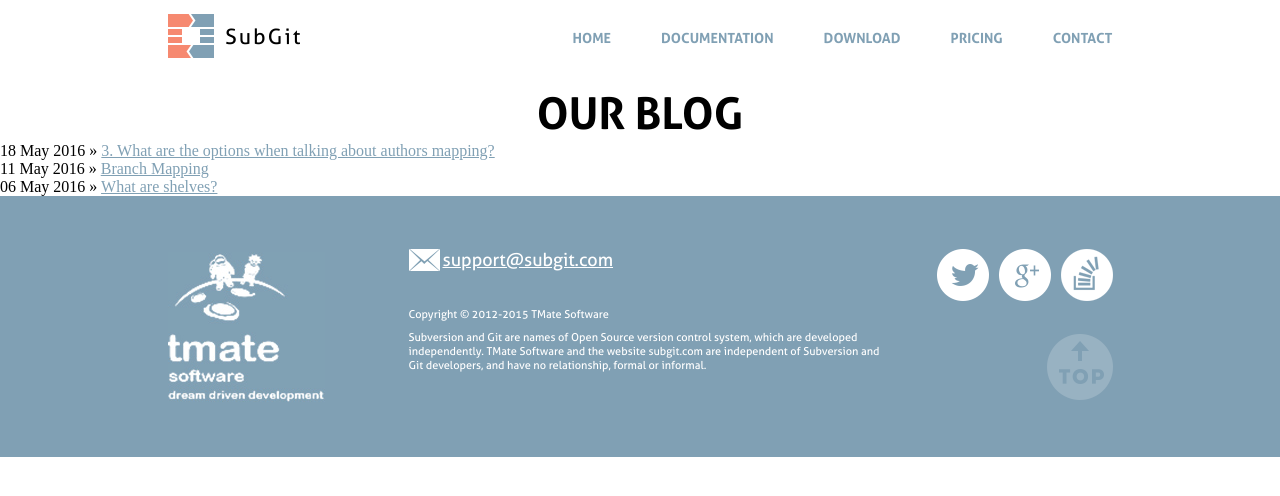
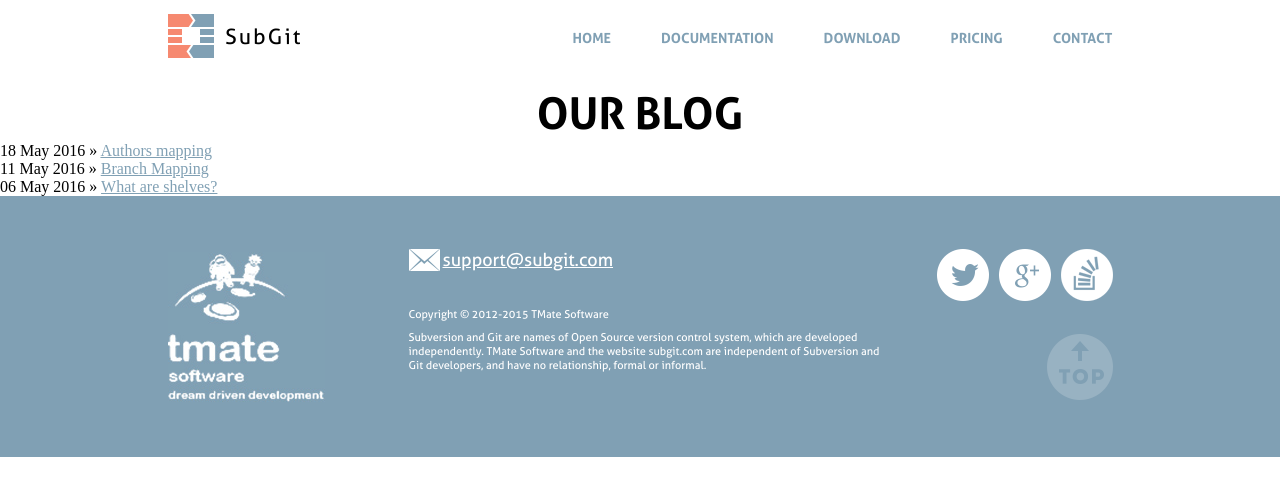
Before and after one commit to waaa/tmate.github.io, a Jekyll site: the page built from blog/index.html, in a window 1280 px wide. Shown: the top 496 px of the page. Built offline with Jekyll 4.4.1, drawn with Linux system fonts in a browser that asks for light colours; Markdown is read by kramdown in place of the engine named in the settings; comment, search, counter and statistics services are not loaded.

Commit message:
Update 2016-05-18-authors-mapping.md

```diff
--- a/_posts/2016-05-18-authors-mapping.md
+++ b/_posts/2016-05-18-authors-mapping.md
@@ -1,7 +1,7 @@
 ---
-title: "3. What are the options when talking about authors mapping?"
+title: "Authors mapping"
 category: chapter
-booktype: remote
+booktype: blog
 weight: 20
 ---
 
```
